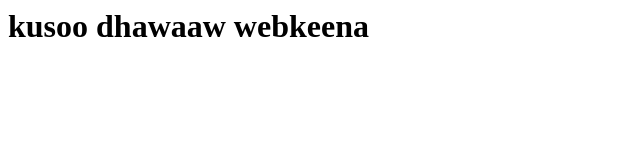
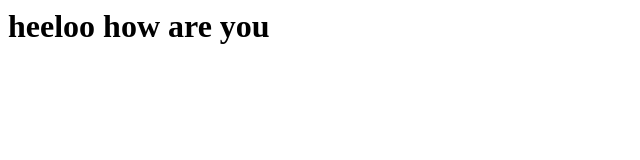
Before and after one commit to sahal252/sahalrepo, a plain HTML site: page index.html in a window 1280 px wide. Shown: the whole page, without its empty margins (0-640 px from the left). Drawn offline with Linux system fonts and the light colour scheme.

Commit message:
waa tijaabo
desktop github ayaan tijaabinay

```diff
--- a/index.html
+++ b/index.html
@@ -1 +1 @@
-<h1>kusoo dhawaaw webkeena</h1>
+<h1>heeloo how are you</h1>
```
Also changed, not shown: 1 other file.
